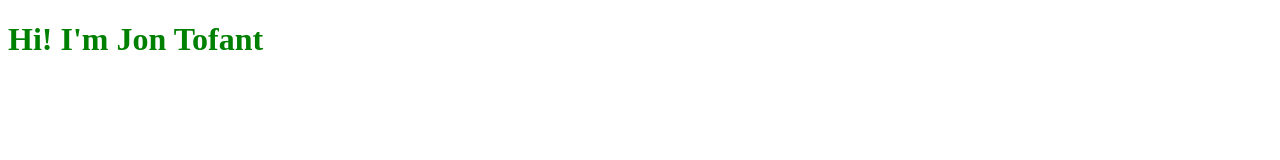
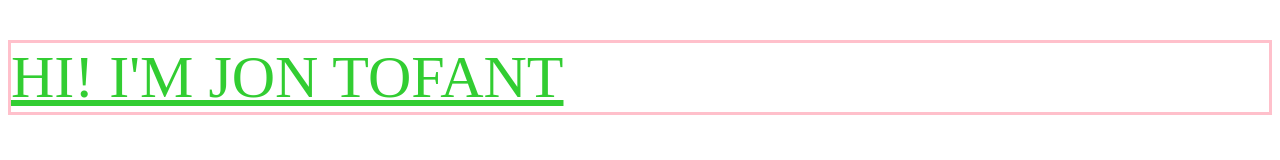
Before and after one commit to JonTofant/jontofant.github.io, a plain HTML site: page index.html in a window 1280 px wide. Drawn offline with Linux system fonts and the light colour scheme.

Commit message:
Update main.css

```diff
--- a/css/main.css
+++ b/css/main.css
@@ -1,4 +1,8 @@
-h1
-{
-  color: green;
+h1 {
+  color: limegreen;
+  font-size: 60px;
+  font-weight: normal;
+  text-decoration: underline;
+  text-transform: uppercase;
+  border: 3px solid pink;
 }
```
